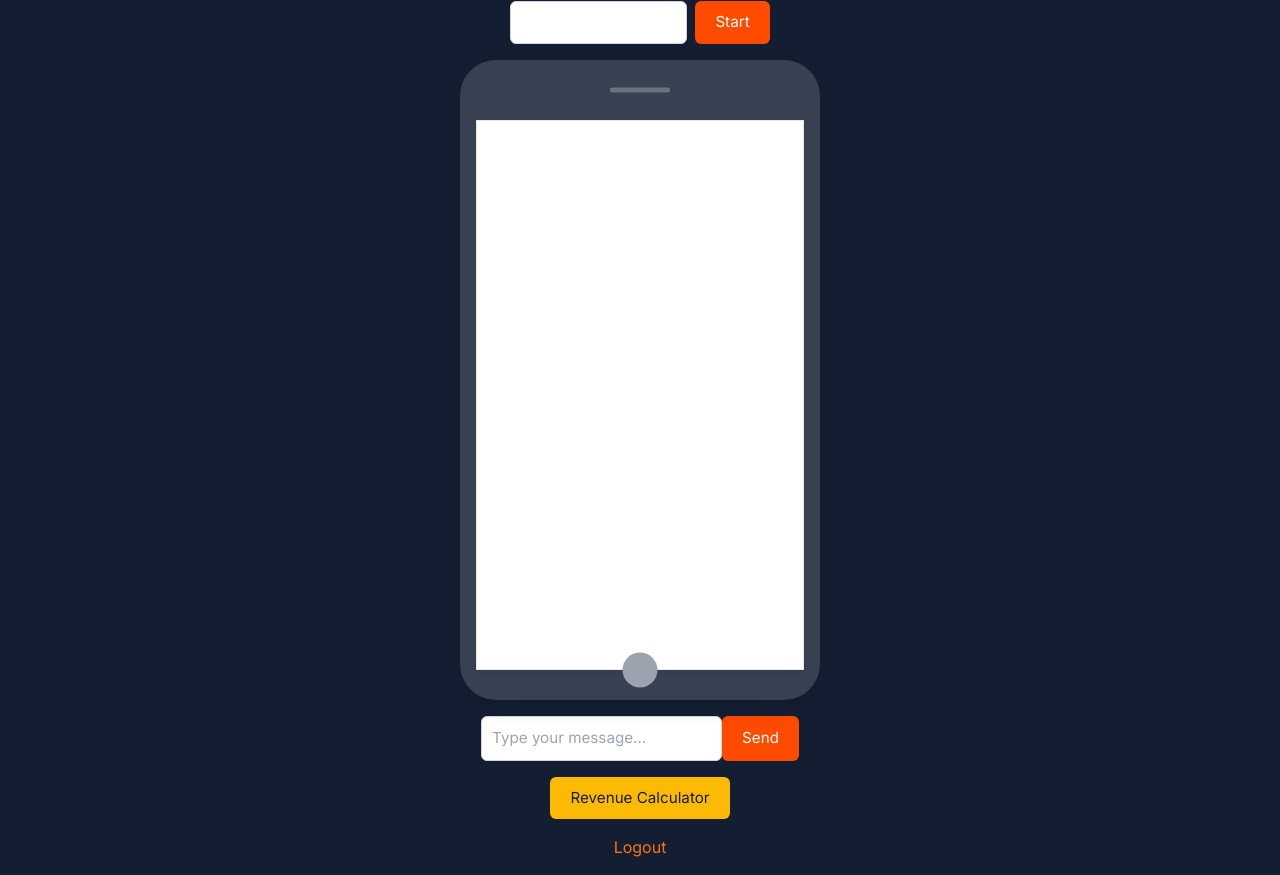
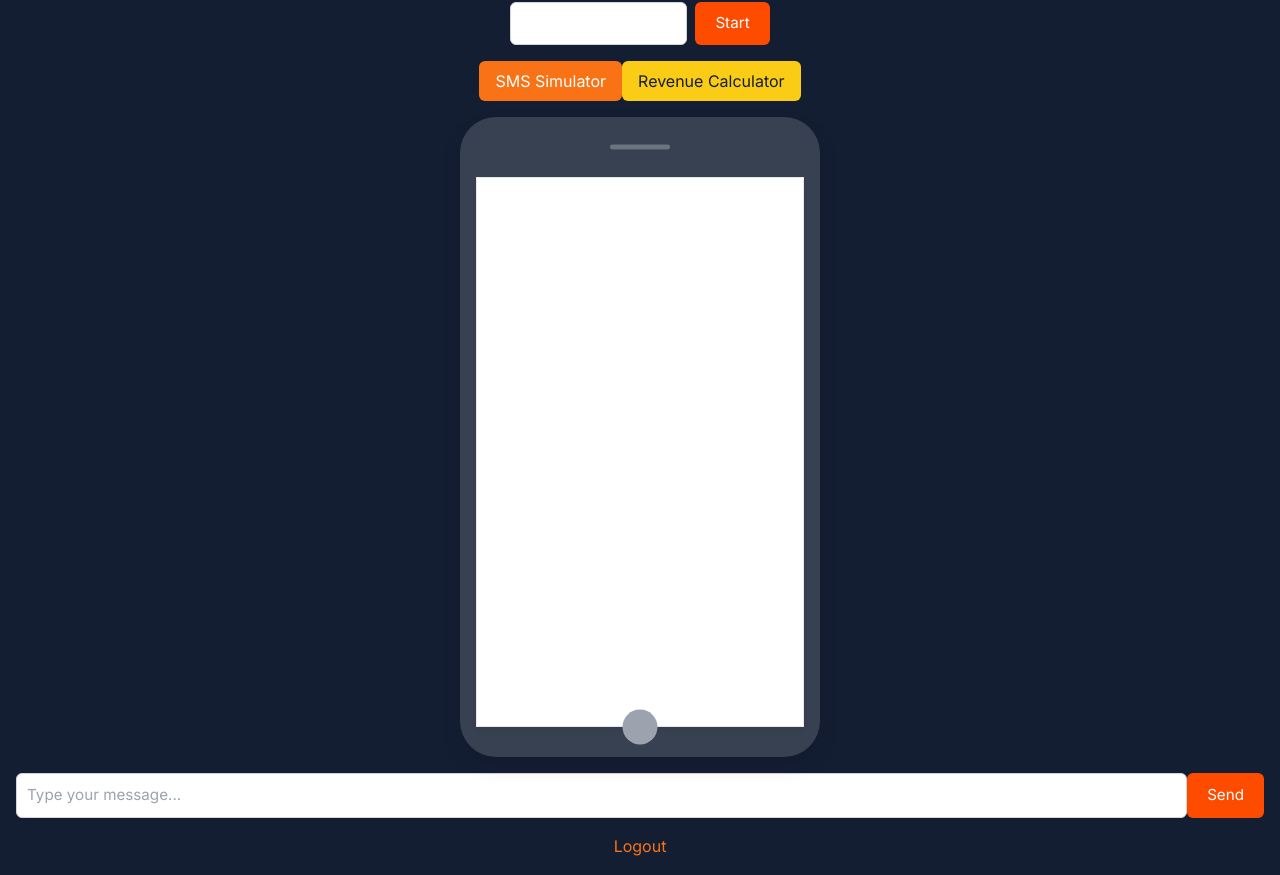
Before and after one commit to thehotbot/RoyaTest, a Flask app: template templates/index.html in a window 1280 px wide. Run offline with Flask 3, Linux system fonts and the light colour scheme; the template is opened without the code that fills it, so the values that code supplies are empty; parts of the project's set-up code (start-up, migrations or seed data) failed here and were passed over.

Commit message:
Agent query: Is the toggle functionality between SMS simulator and Revenue Calculator working correctly?

```diff
--- a/static/js/app.js
+++ b/static/js/app.js
@@ -8,10 +8,12 @@ document.addEventListener('DOMContentLoaded', () => {
     const messageInput = document.getElementById('message-input');
     const sendButton = document.getElementById('send-button');
     const startButton = document.getElementById('start-button');
-    const revenueCalculatorButton = document.getElementById('revenue-calculator-button');
-    const revenueCalculatorForm = document.getElementById('revenue-calculator-form');
     const calculateBtn = document.getElementById('calculateBtn');
     const results = document.getElementById('results');
+    const toggleSmsButton = document.getElementById('toggle-sms');
+    const toggleCalculatorButton = document.getElementById('toggle-calculator');
+    const smsSimulator = document.getElementById('sms-simulator');
+    const revenueCalculator = document.getElementById('revenue-calculator');
 
     console.log('Start button initialized:', startButton);
 
@@ -65,9 +67,23 @@ document.addEventListener('DOMContentLoaded', () => {
         }
     });
 
-    // Handle Revenue Calculator button click
-    revenueCalculatorButton.addEventListener('click', () => {
-        revenueCalculatorForm.classList.toggle('hidden');
+    // Handle toggle buttons
+    toggleSmsButton.addEventListener('click', () => {
+        smsSimulator.classList.remove('hidden');
+        revenueCalculator.classList.add('hidden');
+        toggleSmsButton.classList.add('bg-orange-500', 'text-white');
+        toggleSmsButton.classList.remove('bg-yellow-400', 'text-[#141E33]');
+        toggleCalculatorButton.classList.add('bg-yellow-400', 'text-[#141E33]');
+        toggleCalculatorButton.classList.remove('bg-orange-500', 'text-white');
+    });
+
+    toggleCalculatorButton.addEventListener('click', () => {
+        smsSimulator.classList.add('hidden');
+        revenueCalculator.classList.remove('hidden');
+        toggleSmsButton.classList.add('bg-yellow-400', 'text-[#141E33]');
+        toggleSmsButton.classList.remove('bg-orange-500', 'text-white');
+        toggleCalculatorButton.classList.add('bg-orange-500', 'text-white');
+        toggleCalculatorButton.classList.remove('bg-yellow-400', 'text-[#141E33]');
     });
 
     // Handle Calculate button click
--- a/templates/index.html
+++ b/templates/index.html
@@ -16,6 +16,11 @@
             </select>
             <button id="start-button" class="text-white px-4 py-2 rounded-md disabled:opacity-50 hover:opacity-90 transition duration-300">Start</button>
         </div>
+        <div class="flex space-x-4 mb-4">
+            <button id="toggle-sms" class="bg-orange-500 text-white px-4 py-2 rounded-md hover:bg-orange-600 transition duration-300">SMS Simulator</button>
+            <button id="toggle-calculator" class="bg-yellow-400 text-[#141E33] px-4 py-2 rounded-md hover:bg-yellow-500 transition duration-300">Revenue Calculator</button>
+        </div>
+        <div id="sms-simulator" class="w-full">
             <div class="smartphone-frame">
                 <div id="chat-container" class="flex-grow bg-white p-4 overflow-y-auto mb-4">
                     <!-- Chat messages will be inserted here -->
@@ -25,8 +30,9 @@
                 <input type="text" id="message-input" class="flex-grow border rounded-l-lg p-2 focus:outline-none focus:ring-2 focus:ring-orange-500" placeholder="Type your message..." autocomplete="off">
                 <button id="send-button" class="text-white px-6 py-2 rounded-r-lg hover:opacity-90 transition duration-300">Send</button>
             </div>
-        <button id="revenue-calculator-button" class="mt-4 bg-yellow-400 text-[#141E33] px-4 py-2 rounded-md hover:bg-yellow-500 transition duration-300">Revenue Calculator</button>
-        <div id="revenue-calculator-form" class="mt-4 bg-white p-4 rounded-lg hidden">
+        </div>
+        <div id="revenue-calculator" class="w-full hidden">
+            <div class="bg-white p-4 rounded-lg">
                 <h2 class="text-xl font-bold mb-4 text-[#141E33]">Revenue Calculator</h2>
                 <div class="mb-4">
                     <label for="numLeads" class="block text-sm font-medium text-gray-700">Number of Old Leads:</label>
@@ -55,6 +61,7 @@
                     <div id="potentialRevenue" class="text-lg font-semibold text-[#141E33]"></div>
                 </div>
             </div>
+        </div>
         <a href="{{ url_for('logout') }}" class="mt-4 text-orange-500 hover:text-orange-700">Logout</a>
     </div>
     <script src="{{ url_for('static', filename='js/app.js') }}"></script>
```
Also changed, not shown: 1 other file. Lines whose indentation alone changed are shown as unchanged.
